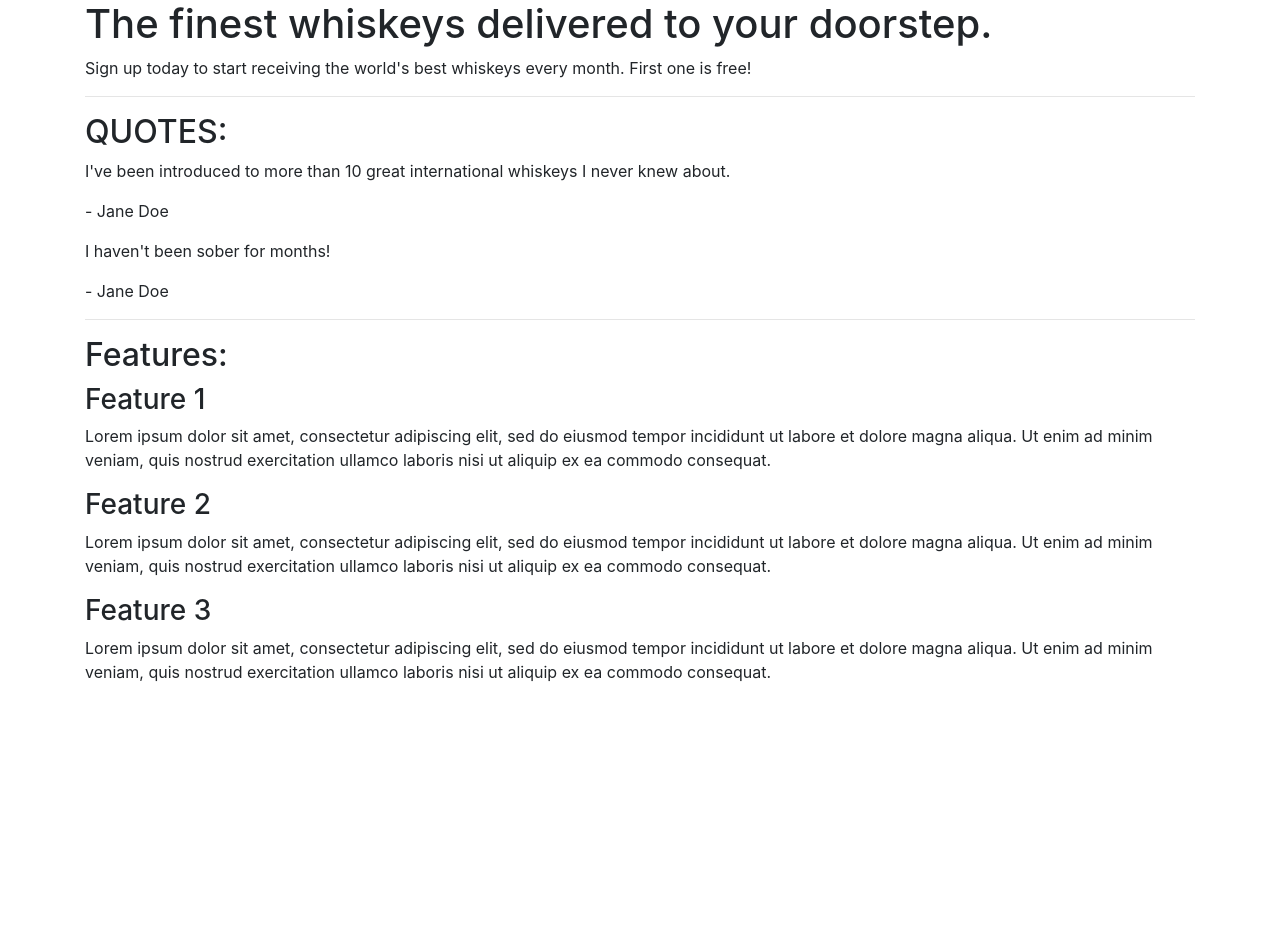
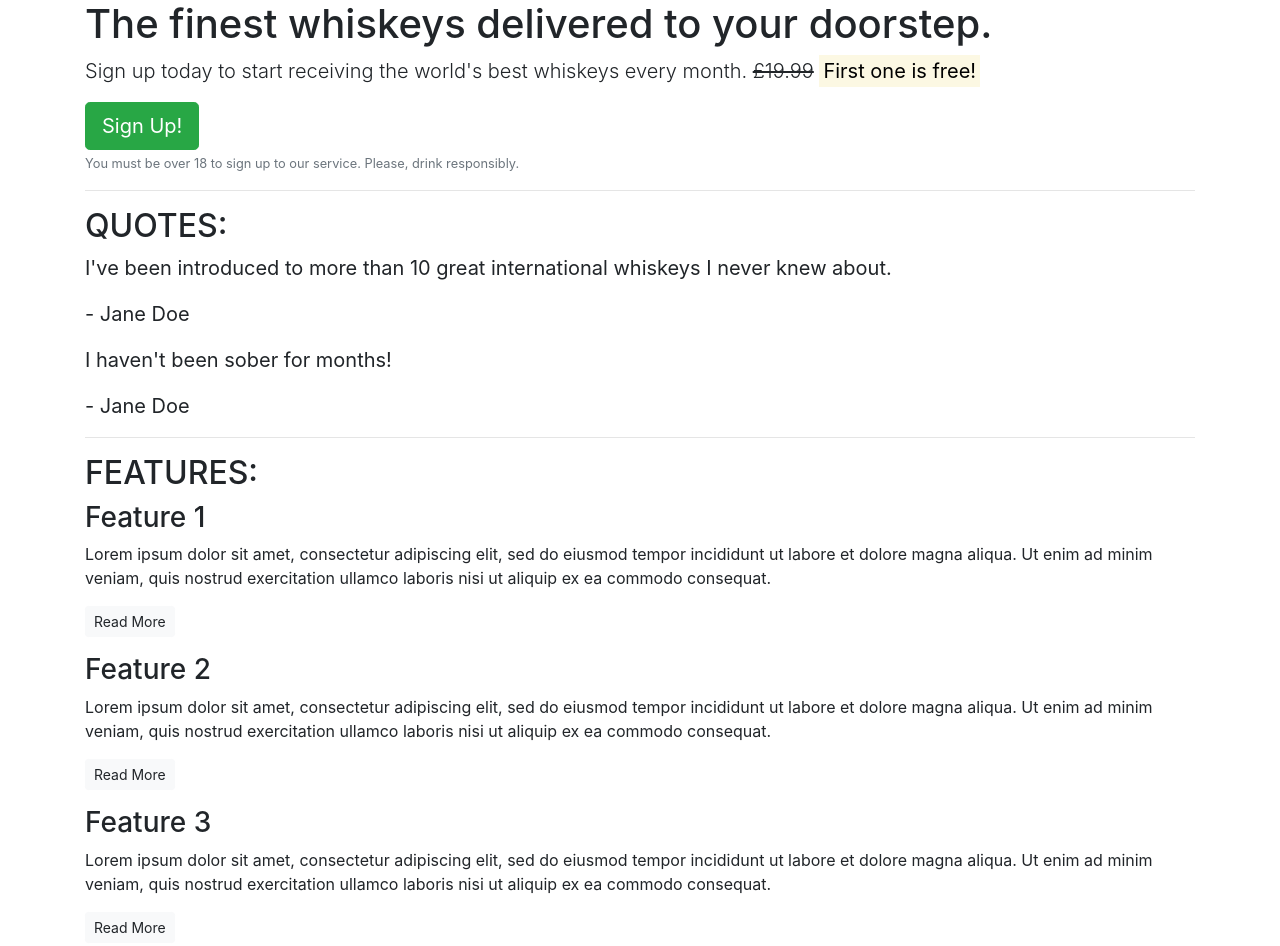
Before and after one commit to richard-owen-dev/whiskey_bootstrap, a plain HTML site: page index.html in a window 1280 px wide. Before the commit the page ends 800 px from the top, so only its background shows below. Drawn offline with nearby package versions, Linux system fonts and the light colour scheme.

Commit message:
changes to CSS stlying

```diff
--- a/index.html
+++ b/index.html
@@ -13,7 +13,9 @@
         <!-- Callout -->
         <section class="callout">
             <h1>The finest whiskeys delivered to your doorstep.</h1>
-            <p>Sign up today to start receiving the world's best whiskeys every month. First one is free!</p>
+            <p class="lead">Sign up today to start receiving the world's best whiskeys every month. <s>£19.99</s> <strong><mark>First one is free!</mark></strong></p>
+            <button class="btn btn-success btn-lg">Sign Up!</button>
+            <p class="text-muted"><small>You must be over 18 to sign up to our service. Please, drink responsibly.</small></p>
         </section>
         <!-- /.callout -->
         <hr>
@@ -21,32 +23,35 @@
         <!-- Quotes -->
         <section class="quotes">
             <h2 class="text-uppercase">Quotes:</h2>
-            <div class="quote">
+            <blockquote class="blockquote">
                 <p>I've been introduced to more than 10 great international whiskeys I never knew about.</p>
                 <p>- Jane Doe</p>
-            </div>
-            <div class="quote">
+            </blockquote>
+            <blockquote class="blockquote">
                 <p>I haven't been sober for months!</p>
                 <p>- Jane Doe</p>
-            </div>
+            </blockquote>
         </section>
         <!-- /.quotes -->
         <hr>
 
         <!-- Features -->
         <section class="features">
-            <h2>Features:</h2>
+            <h2 class="text-uppercase">Features:</h2>
             <div class="feature">
                 <h3>Feature 1</h3>
                 <p>Lorem ipsum dolor sit amet, consectetur adipiscing elit, sed do eiusmod tempor incididunt ut labore et dolore magna aliqua. Ut enim ad minim veniam, quis nostrud exercitation ullamco laboris nisi ut aliquip ex ea commodo consequat.</p>
+                <p><a class="btn btn-sm btn-light" href="">Read More</a></p>
             </div>
             <div class="feature">
                 <h3>Feature 2</h3>
                 <p>Lorem ipsum dolor sit amet, consectetur adipiscing elit, sed do eiusmod tempor incididunt ut labore et dolore magna aliqua. Ut enim ad minim veniam, quis nostrud exercitation ullamco laboris nisi ut aliquip ex ea commodo consequat.</p>
+                <p><a class="btn btn-sm btn-light" href="">Read More</a></p>
             </div>
             <div class="feature">
                 <h3>Feature 3</h3>
                 <p>Lorem ipsum dolor sit amet, consectetur adipiscing elit, sed do eiusmod tempor incididunt ut labore et dolore magna aliqua. Ut enim ad minim veniam, quis nostrud exercitation ullamco laboris nisi ut aliquip ex ea commodo consequat.</p>
+                <p><a class="btn btn-sm btn-light" href="">Read More</a></p>
             </div>
         </section>
         <!-- /.features -->
```
